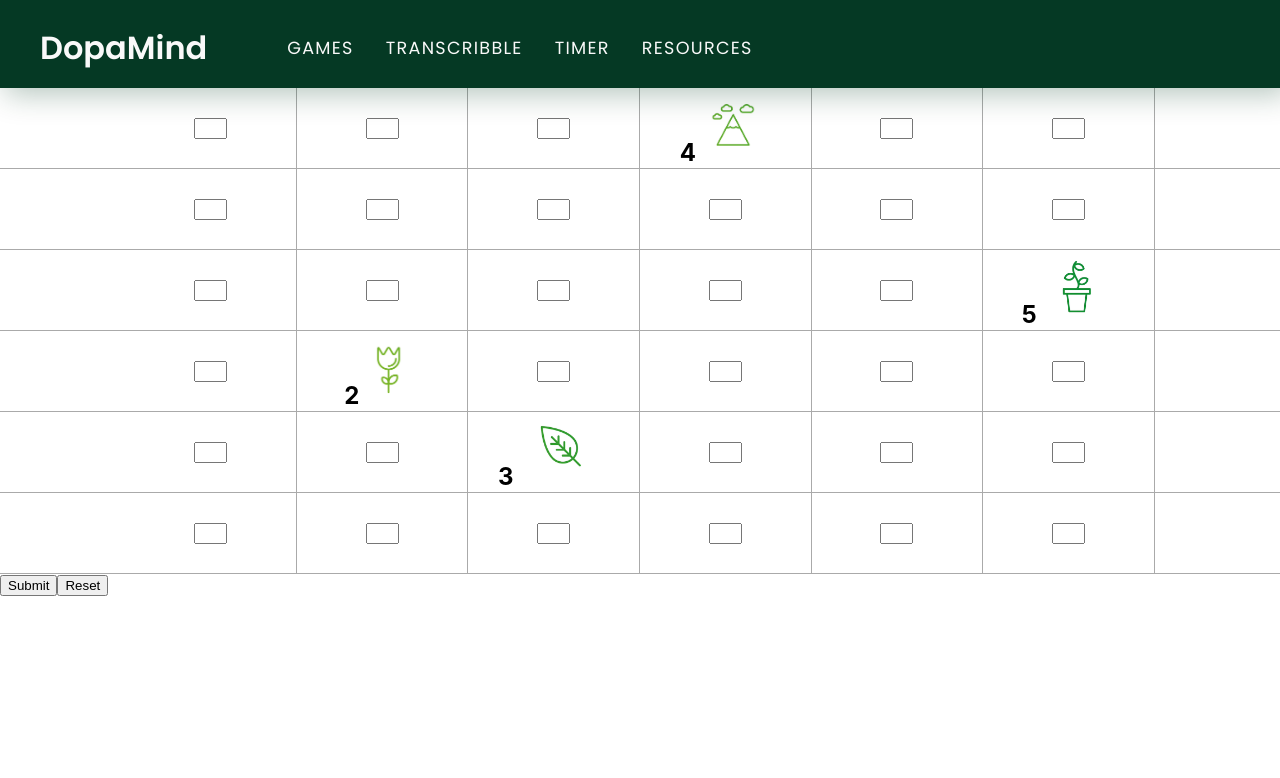
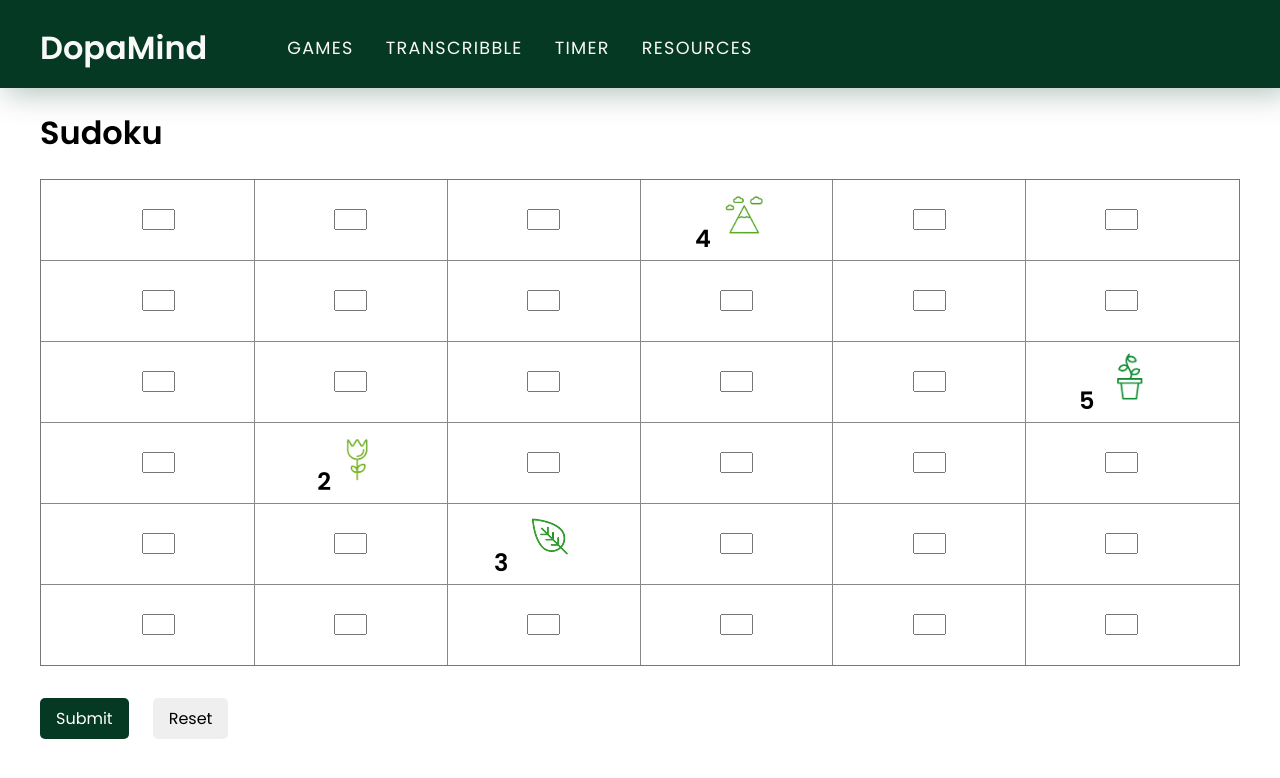
Before and after one commit to xu-jerry/LAHacks2023, a React (Create React App) app in the folder client/: page /games/sudoku in a window 1280 px wide. Shown: the top 778 px of the page. Built offline with nearby package versions, Linux system fonts and the light colour scheme; no server answers.

Commit message:
Style sudoku

```diff
--- a/client/src/pages/Games.jsx
+++ b/client/src/pages/Games.jsx
@@ -1,6 +1,7 @@
 import React from 'react';
 import { Link } from 'react-router-dom';
 import styles from '../styles/Games.module.css';
+import Sudoku from '../assets/sudoku.png';
 
 function Games() {
   return (
@@ -8,13 +9,13 @@ function Games() {
       <div className={styles.cards_container}>
         <Link to="/games/sudoku">
           <div className={styles.card}>
-            <img src="https://reactjs.org/logo-og.png" alt="React logo" className={styles.card_image} />
+            <img src={Sudoku} alt="Sudoku thumbnail" className={styles.card_image} />
             <p className={styles.card_name}>Sudoku</p>
           </div>
         </Link>
         <Link to="/games/anagrams">
           <div className={styles.card}>
-            <img src="https://reactjs.org/logo-og.png" alt="React logo" className={styles.card_image} />
+            <img src="https://reactjs.org/logo-og.png" alt="Anagrams thumbnail" className={styles.card_image} />
             <p className={styles.card_name}>Anagrams</p>
           </div>
         </Link>
--- a/client/src/pages/Sudoku.jsx
+++ b/client/src/pages/Sudoku.jsx
@@ -164,7 +164,7 @@ function Sudoku() {
       setMessage("Yay! You've solved the game!");
       setCurIndex(0);
     } else {
-      setMessage('Sorry :(');
+      setMessage('Try again :(');
     }
   }
 
@@ -189,6 +189,8 @@ function Sudoku() {
   // Render the game board
   return (
     <div className={styles.sudoku}>
+      <h1>Sudoku</h1>
+      <div className={styles.sudoku_board}>
         {console.log(initialBoards[0][0][1])}
         {board.map((row, rowIndex) => (
           <div className={styles.sudoku_row}>
@@ -200,9 +202,10 @@ function Sudoku() {
             <br />
           </div>
         ))}
-      <form>
-        <input onClick={(e) => checkBoard(e)} type="submit" value="Submit" />
-        <input onClick={(e) => reset(e)} type="reset" value="Reset" />
+      </div>
+      <form className={styles.buttons_container}>
+        <input onClick={(e) => checkBoard(e)} type="submit" className={styles.submit_btn} value="Submit" />
+        <input onClick={(e) => reset(e)} type="reset" className={styles.reset_btn} value="Reset" />
       </form>
       <div>{message}</div>
     </div>
--- a/client/src/styles/Games.module.css
+++ b/client/src/styles/Games.module.css
@@ -31,4 +31,5 @@
     font-weight: bold;
     font-size: 2rem;
     margin-bottom: 1.5rem;
+    color: black;
 }
--- a/client/src/styles/Sudoku.module.css
+++ b/client/src/styles/Sudoku.module.css
@@ -1,21 +1,30 @@
+@import url('https://fonts.googleapis.com/css2?family=Playfair+Display:wght@700&family=Poppins:wght@400;600&display=swap');
+
+.sudoku {
+  margin: 1rem 2.5rem;
+  font-family: 'Poppins', sans-serif;
+}
+
 .sudoku_board {
-  display: flex;
-  flex-wrap: wrap;
-  width: 450px;
-  height: 450px;
-  background-color: #ddd;
-  padding: 5px;
-  border-radius: 5px;
+  border: 1px solid #777;
 }
 
 .sudoku_row {
   display: flex;
   flex-wrap: wrap;
   width: 100%;
-  height: calc(80% / 6);
-  border-bottom: 1px solid #aaa;
+  height: calc(80% / 5);
+  border-top: 1px solid #888;
   align-items: center;
   justify-content: center;
+}
+
+.sudoku_row:first-child {
+  border-top: none;
+}
+
+.sudoku_row:last-child {
+  border-bottom: none;
 }
 
 .sudoku_cell {
@@ -24,10 +33,14 @@
   justify-content: center;
   font-size: 24px;
   font-weight: bold;
-  width: calc(80% / 6);
+  width: calc(80% / 5);
   height: 10vh;
   background-color: #fff;
-  border-right: 1px solid #aaa;
+  border-left: 1px solid #888;
+}
+
+.sudoku_cell:first-child {
+  border-left: none;
 }
 
 .sudoku_cell:last-child {
@@ -71,5 +84,48 @@ input::-webkit-inner-spin-button {
 }
 
 .icon {
-  height: 9vh;
+  height: 8vh;
 }
+
+.buttons_container {
+  margin: 2rem 0 1rem 0;
+}
+
+.submit_btn {
+  margin-right: 1.5rem;
+  font-size: 1rem;
+  background-color: #053924;
+  color: white;
+  font-family: 'Poppins', sans-serif;
+  border-radius: 5px;
+  padding: 0.5rem 1rem;
+  border: none;
+}
+
+.submit_btn:hover {
+  background-color: #0c8e5a;
+}
+
+.submit_btn:active {
+  background-color: #0c8e5a;
+  box-shadow: 2px 2px 5px #0539246f;
+  transform: translateY(1px);
+}
+
+.reset_btn {
+  font-size: 1rem;
+  font-family: 'Poppins', sans-serif;
+  border-radius: 5px;
+  padding: 0.5rem 1rem;
+  border: none;
+}
+
+.reset_btn:hover {
+  background-color: #bababa;
+}
+
+.reset_btn:active {
+  background-color: #bababa;
+  box-shadow: 2px 2px 5px #767676;
+  transform: translateY(1px);
+}
```
Also changed, not shown: client/src/assets/sudoku.png (added). Lines whose indentation alone changed are shown as unchanged.
